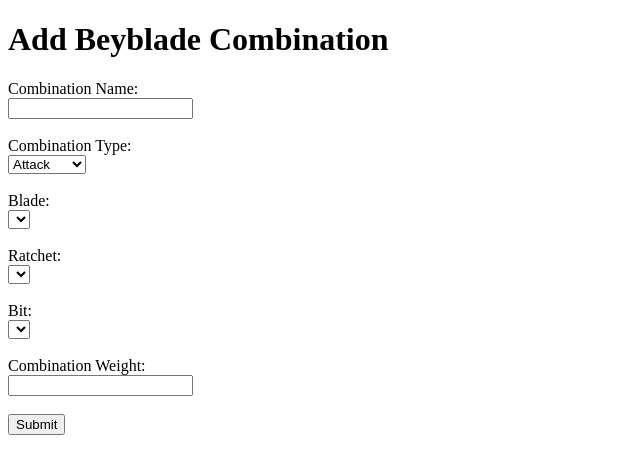
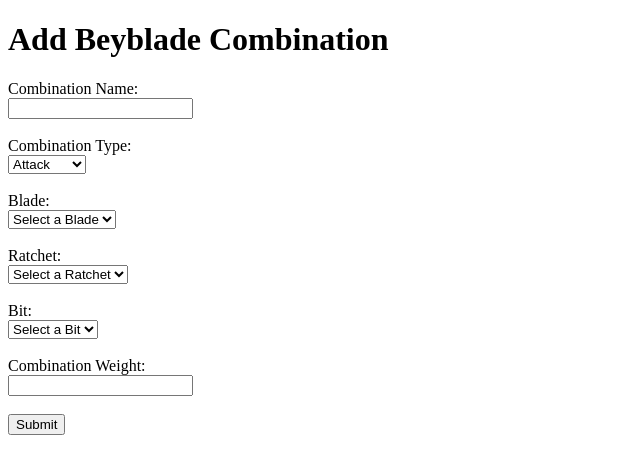
Before and after one commit to wbmccrea/Beyblade-X-Tracking-System, a Flask app: page /add_combination in a window 1280 px wide. Shown: the top 474 px of the page, without its empty margins (0-640 px from the left). Run offline with Flask 3, Linux system fonts and the light colour scheme; data that the repository does not hold is empty.

Commit message:
more work on add_combination

```diff
--- a/app/app.py
+++ b/app/app.py
@@ -212,7 +212,7 @@ def add_combination():
 
     try:
         cursor.execute("SELECT blade_name FROM Blades")
-        blades = [{"name": row[0]} for row in cursor.fetchall()]  # List of dictionaries
+        blades = [{"name": row[0]} for row in cursor.fetchall()]
         cursor.execute("SELECT ratchet_name FROM Ratchets")
         ratchets = [{"name": row[0]} for row in cursor.fetchall()]
         cursor.execute("SELECT bit_name FROM Bits")
@@ -220,16 +220,6 @@ def add_combination():
 
         if request.method == 'POST':
             data = request.form
-            blade_name = data.get('blade_name')
-            ratchet_name = data.get('ratchet_name')
-            bit_name = data.get('bit_name')
-
-            # Generate combination name if components are selected
-            if blade_name and ratchet_name and bit_name:
-                combination_name = f"{blade_name}-{ratchet_name}-{bit_name}"
-            else:
-                combination_name = None
-
             try:
                 weight = float(data['combination_weight']) if data.get('combination_weight') else None
             except ValueError:
@@ -242,7 +232,7 @@ def add_combination():
                             (SELECT ratchet_id FROM Ratchets WHERE ratchet_name = %s),
                             (SELECT bit_id FROM Bits WHERE bit_name = %s),
                             %s, %s, %s)
-                """, (blade_name, ratchet_name, bit_name, combination_name, data['combination_type'], weight))
+                """, (data['blade_name'], data['ratchet_name'], data['bit_name'], data['combination_name'], data['combination_type'], weight))
                 conn.commit()
                 return "Combination added successfully!"
             except mysql.connector.Error as e:
--- a/app/templates/add_combination.html
+++ b/app/templates/add_combination.html
@@ -7,7 +7,7 @@
     <h1>Add Beyblade Combination</h1>
     <form method="POST">
         <label for="combination_name">Combination Name:</label><br>
-        <input type="text" id="combination_name" name="combination_name" required><br><br>
+        <input type="text" id="combination_name" name="combination_name" readonly><br><br> {# Make it readonly #}
 
         <label for="combination_type">Combination Type:</label><br>
         <select id="combination_type" name="combination_type" required>
@@ -20,22 +20,25 @@
 
         <label for="blade_name">Blade:</label><br>
         <select id="blade_name" name="blade_name" required>
+            <option value="">Select a Blade</option> {# Add a default option #}
             {% for blade in blades %}
-            <option value="{{ blade['name'] }}">{{ blade['name'] }}</option> {# Access name from dictionary #}
+            <option value="{{ blade['name'] }}">{{ blade['name'] }}</option>
             {% endfor %}
         </select><br><br>
 
         <label for="ratchet_name">Ratchet:</label><br>
         <select id="ratchet_name" name="ratchet_name" required>
+            <option value="">Select a Ratchet</option> {# Add a default option #}
             {% for ratchet in ratchets %}
-            <option value="{{ ratchet['name'] }}">{{ ratchet['name'] }}</option> {# Access name from dictionary #}
+            <option value="{{ ratchet['name'] }}">{{ ratchet['name'] }}</option>
             {% endfor %}
         </select><br><br>
 
         <label for="bit_name">Bit:</label><br>
         <select id="bit_name" name="bit_name" required>
+            <option value="">Select a Bit</option> {# Add a default option #}
             {% for bit in bits %}
-            <option value="{{ bit['name'] }}">{{ bit['name'] }}</option> {# Access name from dictionary #}
+            <option value="{{ bit['name'] }}">{{ bit['name'] }}</option>
             {% endfor %}
         </select><br><br>
 
@@ -43,6 +46,29 @@
         <input type="number" step="0.01" id="combination_weight" name="combination_weight"><br><br>
 
         <input type="submit" value="Submit">
+
+        <script>
+            const bladeSelect = document.getElementById('blade_name');
+            const ratchetSelect = document.getElementById('ratchet_name');
+            const bitSelect = document.getElementById('bit_name');
+            const combinationNameInput = document.getElementById('combination_name');
+
+            function updateCombinationName() {
+                const blade = bladeSelect.value;
+                const ratchet = ratchetSelect.value;
+                const bit = bitSelect.value;
+
+                if (blade && ratchet && bit) {
+                    combinationNameInput.value = `${blade}-${ratchet}-${bit}`;
+                } else {
+                    combinationNameInput.value = ''; // Clear if not all selected
+                }
+            }
+
+            bladeSelect.addEventListener('change', updateCombinationName);
+            ratchetSelect.addEventListener('change', updateCombinationName);
+            bitSelect.addEventListener('change', updateCombinationName);
+        </script>
     </form>
 </body>
 </html>
```
